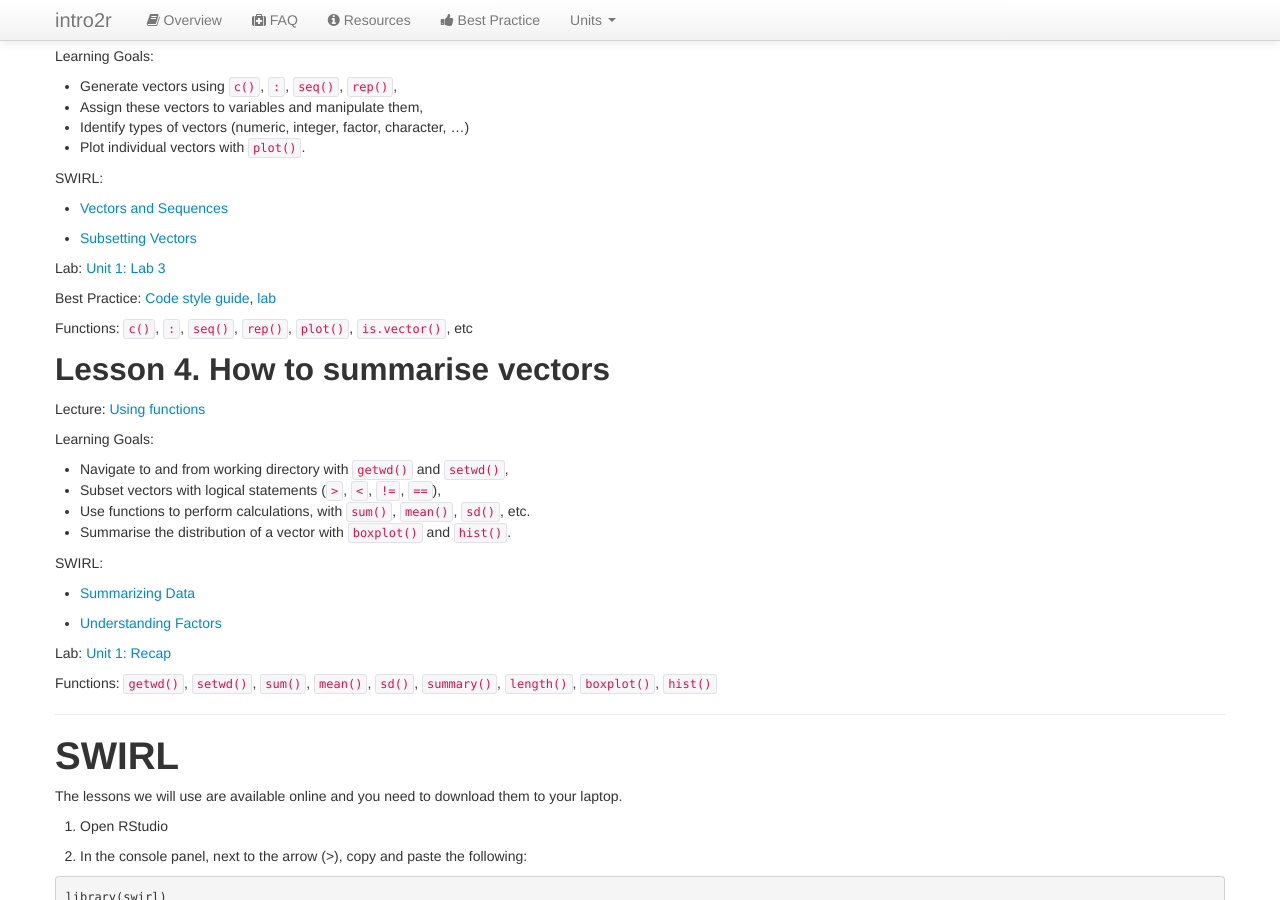
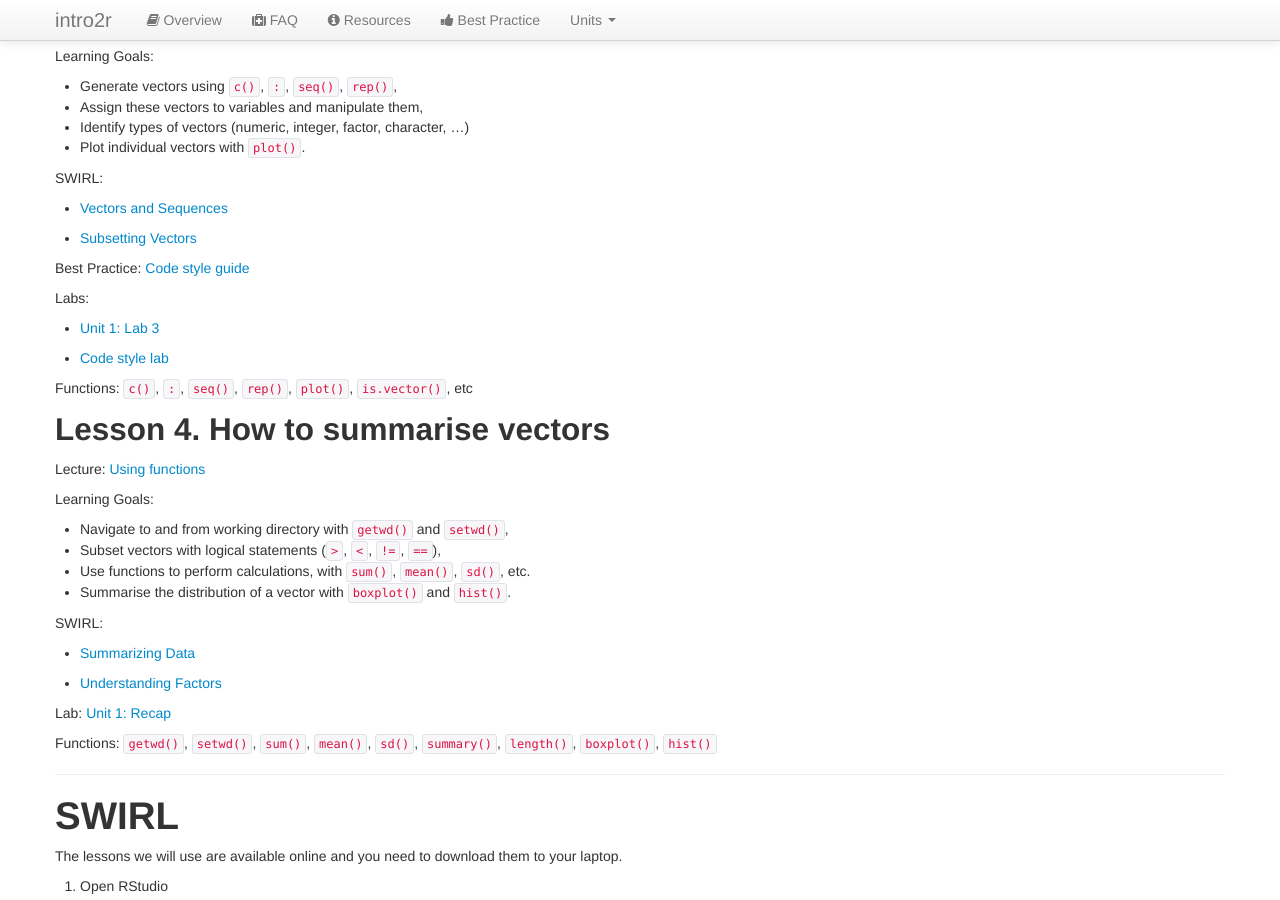
Before and after one commit to intro2r/intro2r, a Jekyll site: the page built from unit1/index.md, in a window 1280 px wide and 900 px high, scrolled down 955 px. Built offline with Jekyll 4.4.1, drawn with Linux system fonts in a browser that asks for light colours; our own code applies the rules of GitHub Pages for plain Markdown files.

Commit message:
Update index.md

```diff
--- a/unit1/index.md
+++ b/unit1/index.md
@@ -70,9 +70,13 @@ SWIRL:
  - [Subsetting Vectors](./swirl/subsetting_vectors.html)
 
 
-Lab: [Unit 1: Lab 3](../unit1/labs.html#lab-3)
+Best Practice: [Code style guide](../best/code-style.html)
 
-Best Practice: [Code style guide](../best/code-style.html), [lab](../unit1/labs.html#best-practice-lab)
+Labs:
+
+ - [Unit 1: Lab 3](../unit1/labs.html#lab-3)
+
+ - [Code style lab](../unit1/labs.html#best-practice-lab)
 
 Functions: `c()`, `:`, `seq()`, `rep()`, `plot()`, `is.vector()`, etc
 
```
